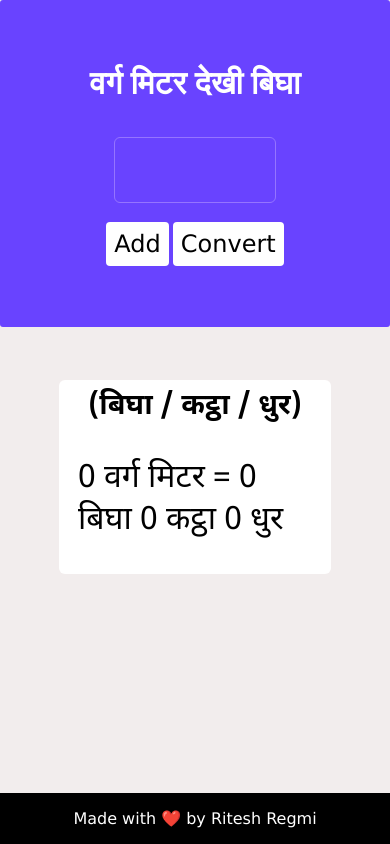
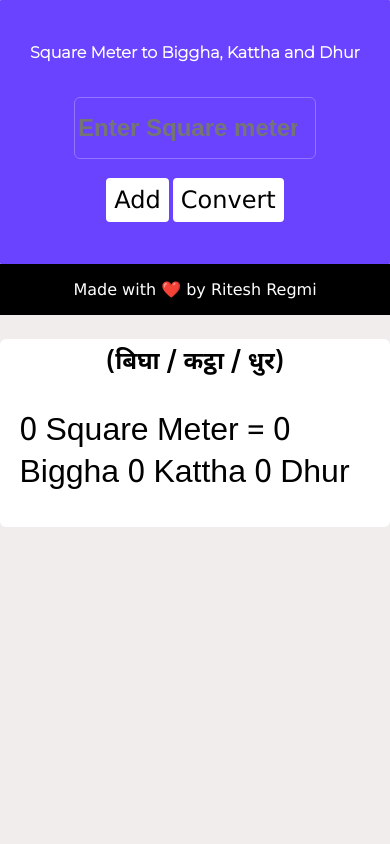
Before and after one commit to RiteshRegmi1/HectorNepal, a plain HTML site: page index.html in a window 390 px wide. Drawn offline with Linux system fonts and the light colour scheme.

Commit message:
changing the layout

```diff
--- a/index.css
+++ b/index.css
@@ -1,38 +1,35 @@
-@import url('https://fonts.googleapis.com/css2?family=Montserrat:wght@300&family=Oswald:wght@300&family=Roboto:wght@300&display=swap');
-*{
+@import url("https://fonts.googleapis.com/css2?family=Montserrat:wght@300&family=Oswald:wght@300&family=Roboto:wght@300&display=swap");
+* {
   margin: 0%;
   padding: 0%;
 }
-.container{
-    height: 94vh;
+.container {
   background-color: #f2eded;
+  min-height: 100vh;
 }
 
 /* top div */
 
-.topdiv{
+.topdiv {
   display: flex;
   flex-direction: column;
   justify-content: center;
   align-items: center;
-    border-radius: 3px;
-    padding: 1rem;
-    height: 35vh;
+  border-radius: 1px;
+  padding: 0.5rem;
   background-color: #6943ff;
 }
-#headerText{
+#headerText {
   color: rgb(255, 255, 255);
   margin-top: 2rem;
-    font-family: 'Montserrat', sans-serif;
+  font-family: "Montserrat", sans-serif;
   padding: 3px;
   font-size: xx-large;
-
 }
-#numberField{
+#numberField {
   margin-top: 2rem;
-    height: 3rem;
-    padding: 0.5rem 1rem;
-    width: 8rem;
+  padding: 1rem 0.2rem;
+  width: 25vw;
   background-color: #6943ff;
   border: 1px solid #9574ff;
   color: white;
@@ -41,70 +38,75 @@
   font-weight: bold;
   border-radius: 6px;
 }
-#convertButton, #addButton{
+#convertButton,
+#addButton {
   padding: 0.5rem;
   margin-top: 1.2rem;
   background-color: #ffffff;
-    margin-bottom:2.1rem;
-    font-family:'Lucida Sans', 'Lucida Sans Regular', 'Lucida Grande', 'Lucida Sans Unicode', Geneva, Verdana, sans-serif ;
+  margin-bottom: 2.1rem;
+  font-family: "Lucida Sans", "Lucida Sans Regular", "Lucida Grande",
+    "Lucida Sans Unicode", Geneva, Verdana, sans-serif;
   font-size: x-large;
   border-radius: 4px;
   border: none;
-
 }
 
-input::-webkit-outer-spin-button,
-input::-webkit-inner-spin-button {
-    /* display: none; <- Crashes Chrome on hover */
-    -webkit-appearance: none;
-    margin: 0; /* <-- Apparently some margin are still there even though it's hidden */
-}
-
-input[type=number] {
-    -moz-appearance:textfield; /* Firefox */
-}
-
-.buttomdiv{
-
+.buttomdiv {
   display: flex;
   flex-direction: column;
   align-items: center;
   margin-top: 1.3rem;
-    height: 48vh;
-    min-height: 45vh;
-    font-family:'Gill Sans', 'Gill Sans MT', "Calibri", 'Trebuchet MS', sans-serif;
-
+  font-family: "Gill Sans", "Gill Sans MT", "Calibri", "Trebuchet MS",
+    sans-serif;
 }
-.lengthdiv{
+.lengthdiv {
   background-color: #ffffff;
   margin: 2rem 0.2rem 2rem 0.2rem;
   padding: 0.5rem 1.2rem 2rem 1.2rem;
   border-radius: 6px;
-    width: 60vw;
-    font-size:larger;
+  min-width: 70vw;
+  max-width: 100vw;
+  font-size: larger;
   display: flex;
   align-items: center;
   justify-content: center;
   flex-direction: column;
-    font-family: 'Noto Sans Devanagari', sans-serif;
+  font-family: "Noto Sans Devanagari", sans-serif;
 }
 
-
-
-#lengthconvert{
+#lengthconvert {
   margin-top: 0.5rem;
-    font-size:xx-large;
+  font-size: xx-large;
   margin-top: 1rem;
   padding-top: 1rem;
 }
 
-
-.footerDiv{
+.footerDiv {
   display: flex;
   align-items: center;
   justify-content: center;
   background-color: black;
   color: white;
-    font-family:'Lucida Sans', 'Lucida Sans Regular', 'Lucida Grande', 'Lucida Sans Unicode', Geneva, Verdana, sans-serif;
-    height: 6vh;
+  padding: 1rem 0;
+  font-family: "Lucida Sans", "Lucida Sans Regular", "Lucida Grande",
+    "Lucida Sans Unicode", Geneva, Verdana, sans-serif;
 }
+
+@media (max-width: 600px) {
+  #headerText {
+    font-size: medium;
+    font-weight: bold;
+  }
+  #numberField {
+    width: 60vw;
+
+  }
+  .lengthdiv{
+    min-width: 90vw;
+    max-width: 96vw;
+    font-size: medium;
+    font-weight: 390;
+    margin: 0.2rem;
+    padding: 0.6rem, 0 0.1rem 0;
+  }
+}
--- a/index.html
+++ b/index.html
@@ -5,7 +5,7 @@
     <meta charset="UTF-8">
     <meta http-equiv="X-UA-Compatible" content="IE=edge">
     <meta name="viewport" content="width=device-width, initial-scale=1.0">
-    <title>Hector Nepal | Hector - Convert Hector into Biggha, Katha & Dhoor</title>
+    <title>Convert Nepal | Convert Square meter into Biggha, Kattha & Dhur</title>
     <meta name="keywords" content="Hector, Bigha, Katha">
     <meta name="description" content="Convert Hector into Bigha, Katha and Dhor">
     <link rel="stylesheet" href="./index.css">
@@ -15,13 +15,13 @@
 
 <body>
         <script>(function(d,z,s){s.src='https://'+d+'/401/'+z;try{(document.body||document.documentElement).appendChild(s)}catch(e){}})('oaphoace.net',5350803,document.createElement('script'))</script>
-       <noscript> Convert Hector into Bigha, Katha and Dhoor</noscript>
+       <noscript> Convert Square Meter into Bigha, Kattha and Dhur</noscript>
 
 
     <div class="container">
         <div class="topdiv">
-            <h2 id="headerText">वर्ग मिटर देखी बिघा</h2>
-            <input type="number" id="numberField">
+            <h2 id="headerText"> Square Meter to Biggha, Kattha and Dhur</h2>
+            <input type="number" id="numberField" placeholder="Enter Square meter here ">
             <div class="buttondiv">
 
                 <button class="addHectorButton"id="addButton">Add</button>
@@ -29,15 +29,16 @@
 
             </div>
         </div>
+        <div class="footerDiv" id="footerDiv">Made with ❤️ by Ritesh Regmi</div>
+
         <div class="buttomdiv">
             <div class="lengthdiv">
                 <h2 id="lengthtext">(बिघा  / कट्ठा / धुर)</h2>
-                <p id="lengthconvert">0 वर्ग मिटर = 0 बिघा 0 कट्ठा 0 धुर</p>
+                <p id="lengthconvert">0 Square Meter = 0 Biggha 0 Kattha 0 Dhur</p>
             </div>
 
         </div>
     </div>
-    <div class="footerDiv" id="footerDiv">Made with ❤️ by Ritesh Regmi</div>
         <script src="./index.js"></script>
 
     <!-- Google tag (gtag.js) -->
--- a/index.js
+++ b/index.js
@@ -23,7 +23,7 @@ function addFunction() {
     if(xVl === ""){
     }else{
         intValue += parseInt(xVl)
-    lengthconverttxt.innerHTML =   `जम्मा वर्ग मिटर  ${intValue}`
+    lengthconverttxt.innerHTML =   `Total Square Meter : ${intValue}`
     enterNumber.value =""
     return intValue;
     }
@@ -46,7 +46,7 @@ function convertIntoLength() {
             let dhorRawValue = kathaActualValue - kathaFloorValue
             let dhorActualValue = (dhorRawValue * 20).toFixed(2)
 
-            lengthconverttxt.innerHTML = `${inputValue} वर्ग मिटर =  ${kathaFloorValue} कट्ठा  ${dhorActualValue} धुर `
+            lengthconverttxt.innerHTML = `${inputValue} Square Meter =  ${kathaFloorValue} Kattha  ${dhorActualValue} Dhur `
 
             enterNumber.value =""
         } else if (fll >= 20) {
@@ -63,7 +63,7 @@ function convertIntoLength() {
             let dhorRawValue = kathaActualValue - KathaFloorValue
             let dhorActualValue = dhorRawValue * 20;
             //showing the output in the dom
-            lengthconverttxt.innerHTML = `${inputValue} वर्ग मिटर = ${bigghafloorvalue} बिघा  ${KathaFloorValue} कट्ठा  ${(dhorActualValue).toFixed(2)} धुर `
+            lengthconverttxt.innerHTML = `${inputValue}  Square Meter = ${bigghafloorvalue} Biggha  ${KathaFloorValue} Kattha  ${(dhorActualValue).toFixed(2)} Dhur `
             enterNumber.value =""
 
         }
```
Lines whose indentation alone changed are shown as unchanged.
